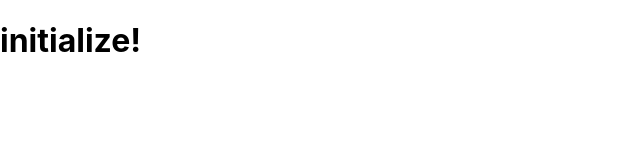
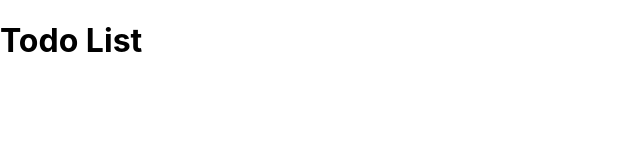
Before and after one commit to tom0418/react-playground, a React (Create React App) app: page / in a window 1280 px wide. Shown: the top 160 px of the page, without its empty margins (0-640 px from the left). Built offline with nearby package versions, Linux system fonts and the light colour scheme.

Commit message:
add TodoList page

```diff
--- a/src/App.js
+++ b/src/App.js
@@ -1,9 +1,12 @@
-function App() {
+import React from 'react'
+import Todo from './Todo'
+
+const App = () => {
   return (
     <div>
-      <h1>initialize!</h1>
+      <Todo />
     </div>
-  );
+  )
 }
 
 export default App;
--- /dev/null
+++ b/src/Todo.js
@@ -0,0 +1,11 @@
+import React from 'react'
+
+const Todo = () => {
+  return (
+    <div>
+      <h1>Todo List</h1>
+    </div>
+  )
+}
+
+export default Todo
```
